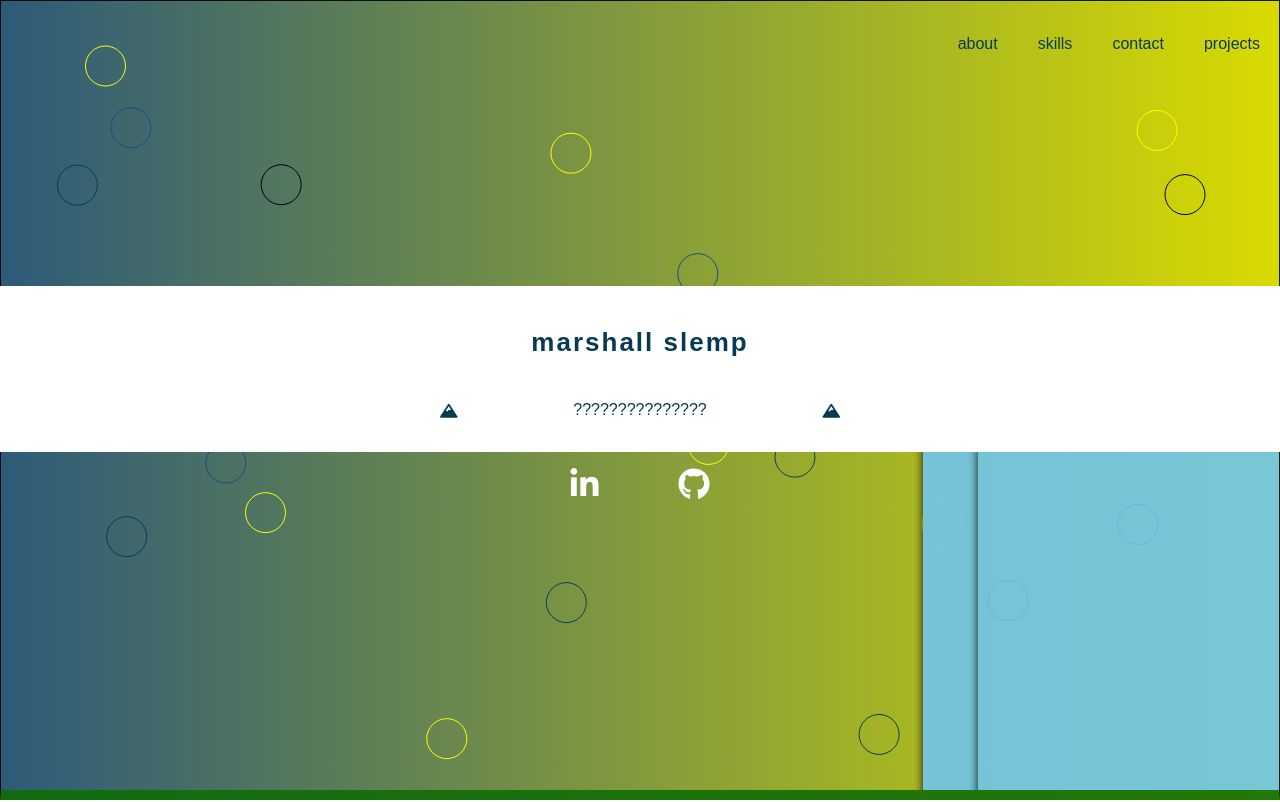
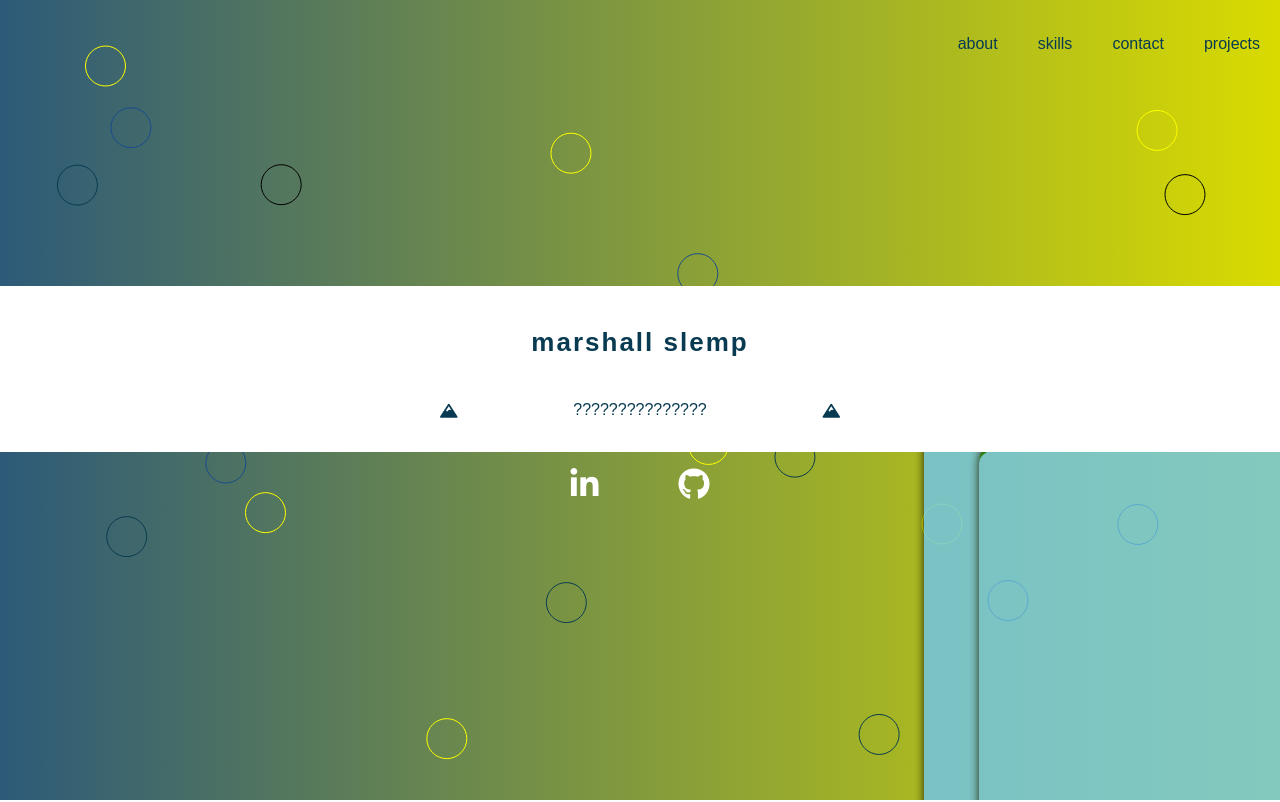
Before and after one commit to marshall405/portfolio-aca, a React (Create React App) app: page / in a window 1280 px wide. Shown: the top 802 px of the page. Built offline with nearby package versions, Linux system fonts and the light colour scheme.

Commit message:
adds opacity to sections to see mountains

```diff
--- a/src/styles/App.css
+++ b/src/styles/App.css
@@ -155,7 +155,7 @@ h2 {
   position: relative;
   z-index: 1;
   animation: fadein .5s;
-  background-color: rgba(255,255,255,1);
+  background-color: rgba(255,255,255,.6);
   padding: 30px;
   min-height: 80vh;
   max-width: 1050px;
--- a/src/styles/mountains.css
+++ b/src/styles/mountains.css
@@ -3,9 +3,8 @@
     bottom: 0;
     width: 100%;
     height: 100vh;
-    opacity: .9;
-    border: 1px solid black;
-    border-bottom: 10px solid rgb(15, 110, 6);
+    opacity: .8;
+    /* border-bottom: 10px solid rgb(15, 110, 6); */
     overflow: hidden;
     z-index: 0;
     pointer-events: none;
```
